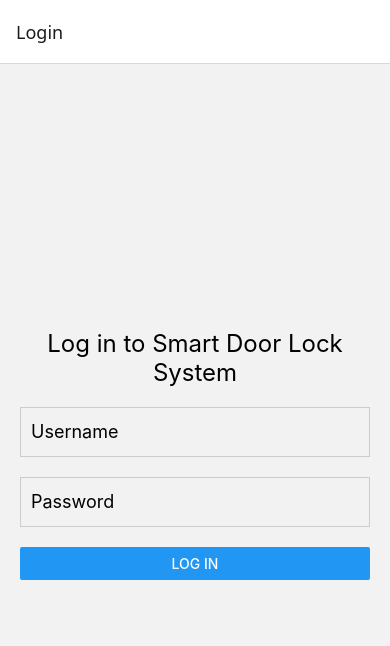
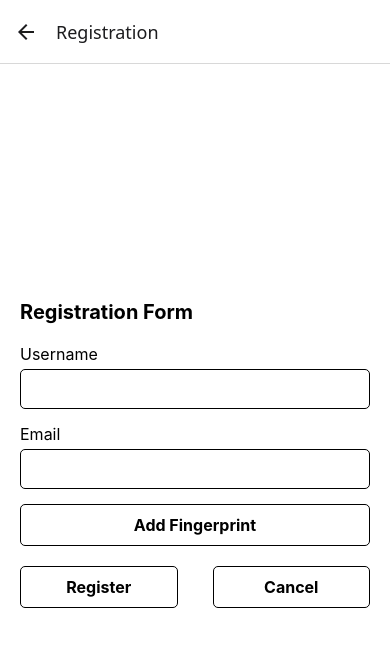
Before and after one commit to shakila2030/Smart-Door-Lock-System, a React Native app in the folder SmartDoorLockFrontend/: screen /Registration in a window 390 px wide. Shown: the top 646 px of the page. Built offline with nearby package versions, Linux system fonts and the light colour scheme.

Commit message:
User Register page and Registration form added

```diff
--- a/SmartDoorLockFrontend/App.js
+++ b/SmartDoorLockFrontend/App.js
@@ -3,6 +3,8 @@ import { NavigationContainer } from '@react-navigation/native';
 import { createStackNavigator } from '@react-navigation/stack';
 import LoginPage from './screens/LoginPage';
 import Dashboard from './screens/Dashboard';
+import UserRegisterPage from './screens/UserRegisterPage';
+import RegistrationFormPage from './screens/RegistrationFormPage';
 import { StatusBar } from 'expo-status-bar';
 import { StyleSheet, Text, View } from 'react-native';
 
@@ -21,10 +23,21 @@ const Stack = createStackNavigator();
 
 export default function App() {
   return (
+    // <NavigationContainer>
+    //   <Stack.Navigator initialRouteName="Login">
+    //     <Stack.Screen name="Login" component={LoginPage} />
+    //   </Stack.Navigator>
+    // </NavigationContainer>
+    // <NavigationContainer>
+    //   <Stack.Navigator initialRouteName="Login">
+    //     <Stack.Screen name="Login" component={LoginPage} />
+    //     <Stack.Screen name="Dashboard" component={Dashboard} />
+    //   </Stack.Navigator>
+    // </NavigationContainer>
     <NavigationContainer>
-      <Stack.Navigator initialRouteName="Login">
-        <Stack.Screen name="Login" component={LoginPage} />
-        <Stack.Screen name="Dashboard" component={Dashboard} />
+      <Stack.Navigator initialRouteName="User">
+        <Stack.Screen name="User" component={UserRegisterPage} />
+        <Stack.Screen name="Registration" component={RegistrationFormPage} />
       </Stack.Navigator>
     </NavigationContainer>
   );
--- /dev/null
+++ b/SmartDoorLockFrontend/screens/RegistrationFormPage.js
@@ -0,0 +1,109 @@
+import React, { useState } from 'react';
+import { View, Text, TextInput, TouchableOpacity, StyleSheet, Alert } from 'react-native';
+
+const RegistrationFormPage = ({ navigation }) => {
+  const [username, setUsername] = useState('');
+  const [email, setEmail] = useState('');
+
+//   const handleRegister = () => {
+//     Alert.alert('Registration Successful', `Username: ${username}\nEmail: ${email}`);
+//   };
+
+  const handleCancel = () => {
+    navigation.goBack();
+  };
+
+  return (
+    <View style={styles.container}>
+      <Text style={styles.header}>Registration Form</Text>
+
+      <Text style={styles.label}>Username</Text>
+      <TextInput
+        style={styles.input}
+        placeholder=""
+        value={username}
+        onChangeText={setUsername}
+      />
+
+      <Text style={styles.label}>Email</Text>
+      <TextInput
+        style={styles.input}
+        placeholder=""
+        value={email}
+        onChangeText={setEmail}
+        keyboardType="email-address"
+      />
+
+      <TouchableOpacity style={styles.fingerprintButton} onPress={() => Alert.alert('Add Fingerprint on the Sensor')}>
+        <Text style={styles.buttonText}>Add Fingerprint</Text>
+      </TouchableOpacity>
+
+      <View style={styles.buttonContainer}>
+        <TouchableOpacity style={styles.button}>
+          <Text style={styles.buttonText}>Register</Text>
+        </TouchableOpacity>
+        <TouchableOpacity style={[styles.button, styles.cancelButton]} onPress={handleCancel}>
+          <Text style={styles.buttonText}>Cancel</Text>
+        </TouchableOpacity>
+      </View>
+    </View>
+  );
+};
+
+const styles = StyleSheet.create({
+  container: {
+    flex: 1,
+    justifyContent: 'center',
+    padding: 20,
+    backgroundColor: '#fff',
+  },
+  header: {
+    fontSize: 20,
+    fontWeight: 'bold',
+    marginBottom: 20,
+    textAlign: 'left',
+  },
+  label: {
+    fontSize: 16,
+    marginBottom: 5,
+  },
+  input: {
+    height: 40,
+    borderColor: '#000',
+    borderWidth: 1,
+    marginBottom: 15,
+    borderRadius: 5,
+    paddingHorizontal: 10,
+  },
+  fingerprintButton: {
+    backgroundColor: '#fff',
+    borderWidth: 1,
+    borderColor: '#000',
+    padding: 10,
+    alignItems: 'center',
+    marginBottom: 20,
+    borderRadius: 5,
+  },
+  buttonContainer: {
+    flexDirection: 'row',
+    justifyContent: 'space-between',
+  },
+  button: {
+    backgroundColor: '#fff',
+    borderWidth: 1,
+    borderColor: '#000',
+    padding: 10,
+    width: '45%',
+    alignItems: 'center',
+    borderRadius: 5,
+  },
+  cancelButton: {
+    borderColor: '#000',
+  },
+  buttonText: {
+    fontSize: 16,
+    fontWeight: 'bold',
+  },
+});
+
+export default RegistrationFormPage;
--- /dev/null
+++ b/SmartDoorLockFrontend/screens/UserRegisterPage.js
@@ -0,0 +1,35 @@
+import React from 'react';
+import { View, TouchableOpacity, Text, StyleSheet } from 'react-native';
+
+const UserRegisterPage = ({ navigation }) => {
+  return (
+    <View style={styles.container}>
+      <TouchableOpacity style={styles.button} onPress={() => navigation.navigate('Registration')}>
+        <Text style={styles.buttonText}>Register</Text>
+      </TouchableOpacity>
+    </View>
+  );
+};
+
+const styles = StyleSheet.create({
+  container: {
+    flex: 1,
+    justifyContent: 'center',
+    alignItems: 'center',
+  },
+  button: {
+    paddingVertical: 16,
+    paddingHorizontal: 40,
+    borderRadius: 25,
+    borderWidth: 2,
+    borderColor: '#000',
+  },
+  buttonText: {
+    fontSize: 20,
+    fontWeight: 'bold',
+    color: '#000',
+    textAlign: 'center',
+  },
+});
+
+export default UserRegisterPage;
```
